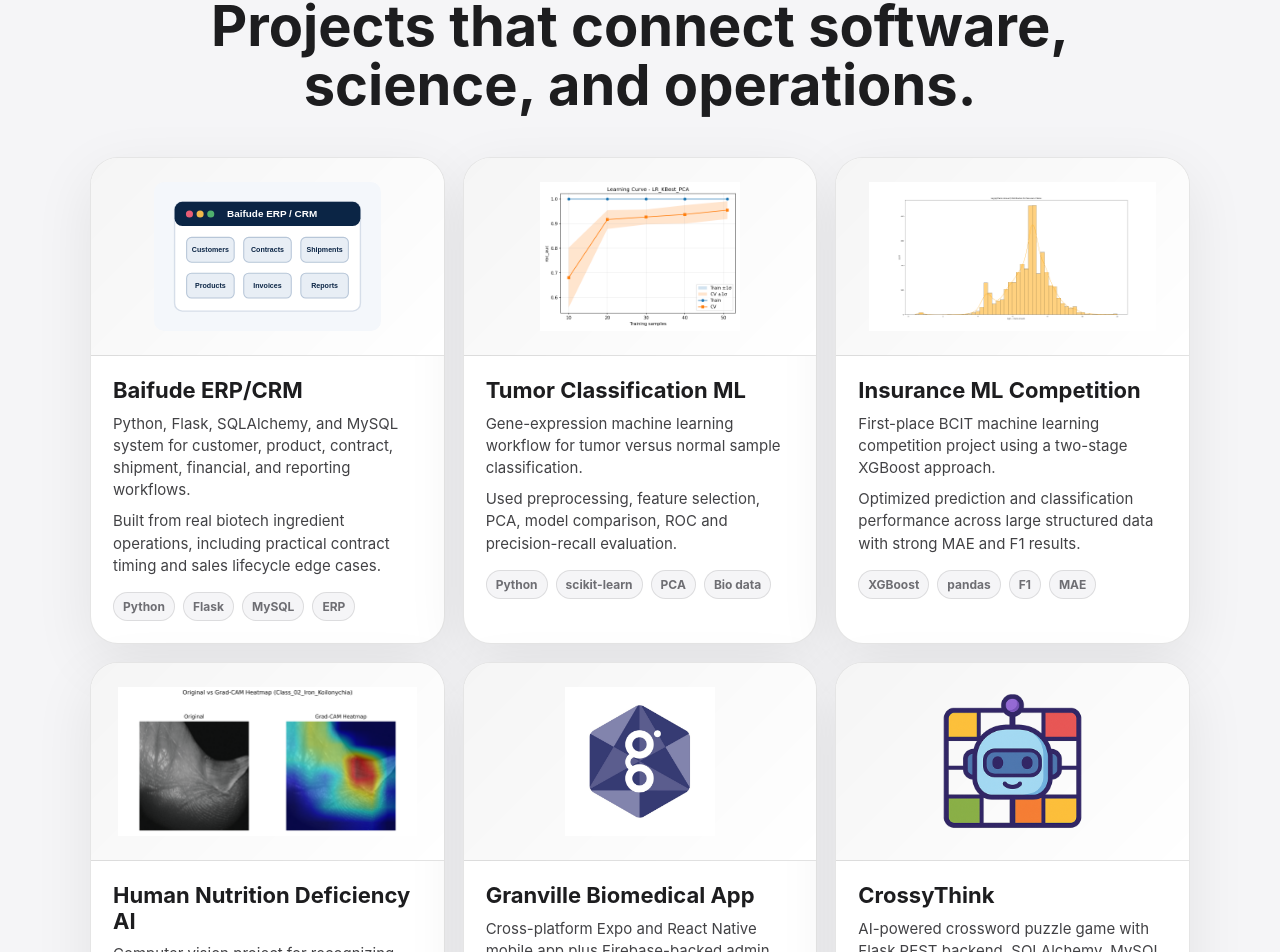
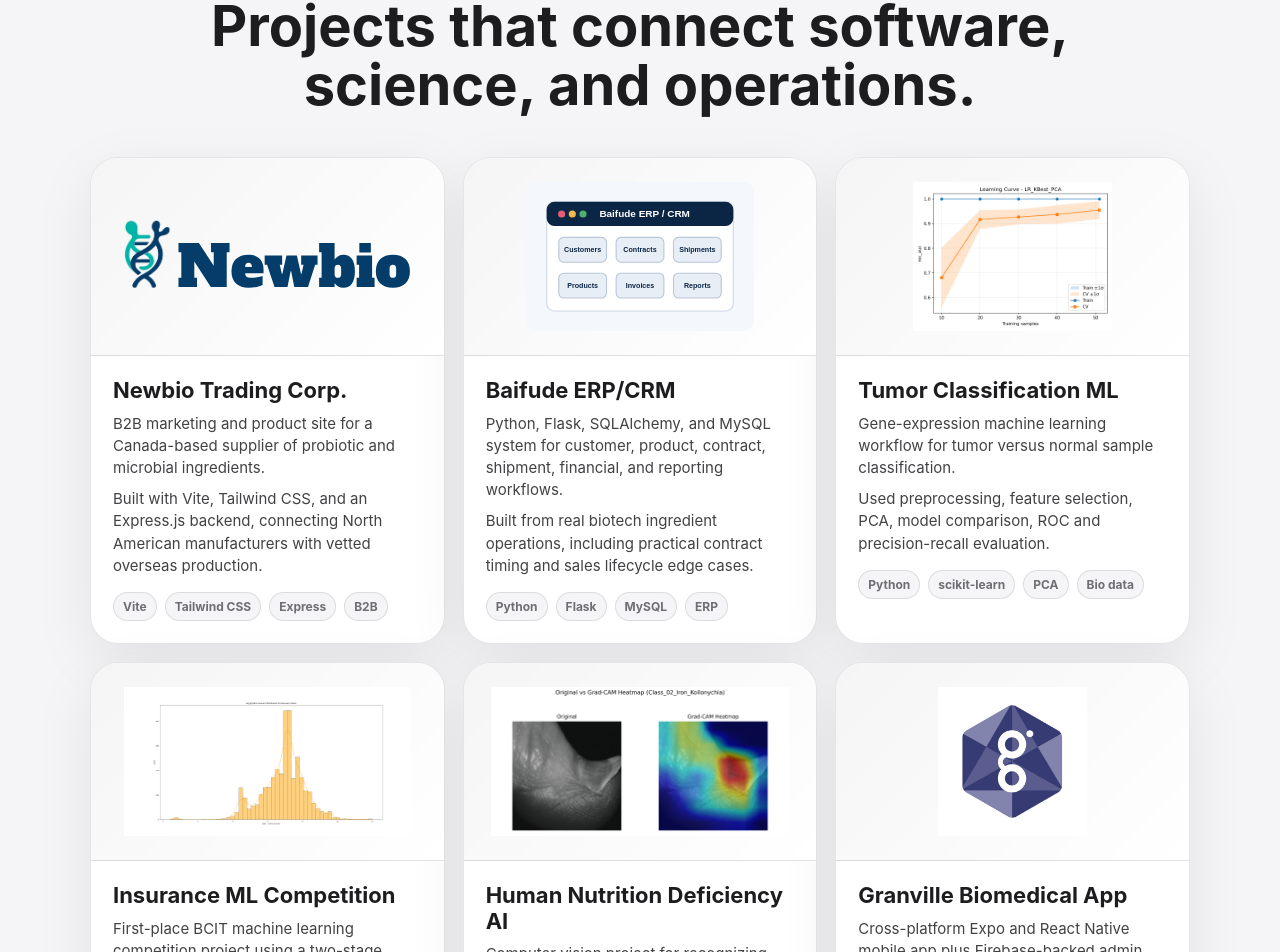
Before and after one commit to yiming168/yimingPortfolio, a React (Vite) app: page / in a window 1280 px wide. Shown: the part 1789-2741 px from the top of the page. Built offline with nearby package versions, Linux system fonts and the light colour scheme.

Commit message:
Add Newbio Trading Corp. project card, featured first
Links to newbio.net.

```diff
--- a/src/sections/Projects/Projects.jsx
+++ b/src/sections/Projects/Projects.jsx
@@ -1,5 +1,6 @@
 import styles from "./ProjectsStyles.module.css";
 import erpSystem from "../../assets/erp-system.svg";
+import newbioLogo from "../../assets/newbio-logo.svg";
 import granvilleBiomedicalLogo from "../../assets/granville-biomedical-logo.png";
 import tumorLearningCurve from "../../assets/tumor-learning-curve.png";
 import insuranceClaimDistribution from "../../assets/insurance-claim-distribution.png";
@@ -19,6 +20,14 @@
         <h1 className="sectionTitle">Projects that connect software, science, and operations.</h1>
       </div>
       <div className={styles.projectsContainer}>
+        <ProjectCard
+          src={newbioLogo}
+          link="https://newbio.net"
+          h3="Newbio Trading Corp."
+          p1="B2B marketing and product site for a Canada-based supplier of probiotic and microbial ingredients."
+          p2="Built with Vite, Tailwind CSS, and an Express.js backend, connecting North American manufacturers with vetted overseas production."
+          tags={["Vite", "Tailwind CSS", "Express", "B2B"]}
+        />
         <ProjectCard
           src={erpSystem}
           link="https://github.com/yiming168"
```
Also changed, not shown: src/assets/newbio-logo.svg (added).
